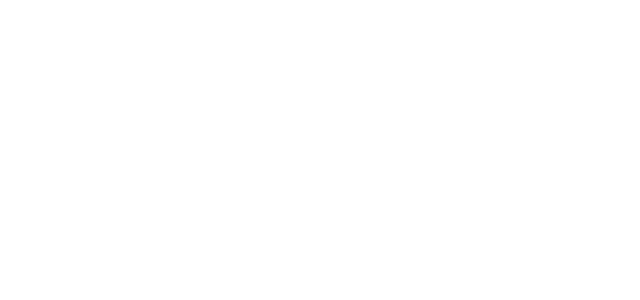
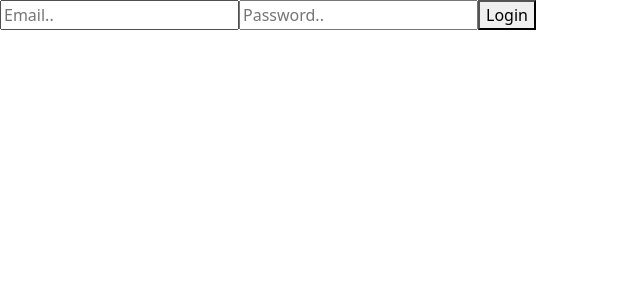
Before and after one commit to s-cumpalovic/gallery-fe, a React (Create React App) app: page /login in a window 1280 px wide. Shown: the top 300 px of the page, without its empty margins (0-640 px from the left). Built offline with nearby package versions, Linux system fonts and the light colour scheme.

Commit message:
Login functionallity - Redux Saga + API + Form

```diff
--- /dev/null
+++ b/src/components/Auth/LoginForm.jsx
@@ -0,0 +1,33 @@
+import React from "react";
+
+export default function LoginForm({ newUser, setNewUser, onSubmitUser }) {
+  return (
+    <div>
+      <form onSubmit={onSubmitUser}>
+        <input
+          placeholder="Email.."
+          type="email"
+          value={newUser.email}
+          onChange={({ target }) =>
+            setNewUser({
+              ...newUser,
+              email: target.value,
+            })
+          }
+        />
+        <input
+          placeholder="Password.."
+          type="password"
+          value={newUser.password}
+          onChange={({ target }) =>
+            setNewUser({
+              ...newUser,
+              password: target.value,
+            })
+          }
+        />
+        <button type="submit">Login</button>
+      </form>
+    </div>
+  );
+}
--- /dev/null
+++ b/src/pages/Login.jsx
@@ -0,0 +1,25 @@
+// React imports
+import React, { useState } from "react";
+import LoginForm from "../components/Auth/LoginForm";
+
+// Redux imports
+import { useDispatch } from "react-redux";
+import { initLoginUser } from "../store/user/slice";
+export default function Login() {
+  const dispatch = useDispatch();
+
+  const [newUser, setNewUser] = useState({
+    email: "",
+    password: "",
+  });
+  const handleOnSubmit = async (e) => {
+    e.preventDefault();
+    await dispatch(initLoginUser(newUser));
+  };
+
+  return (
+    <div>
+      <LoginForm newUser={newUser}  setNewUser={setNewUser} onSubmitUser={handleOnSubmit}/>
+    </div>
+  );
+}
--- a/src/router/Router.js
+++ b/src/router/Router.js
@@ -1,6 +1,7 @@
 import React from "react";
 import { Switch, Route } from "react-router-dom";
 import HomePage from "../pages/HomePage";
+import Login from "../pages/Login";
 import SingleGallery from "../pages/SingleGallery";
 
 export default function Router() {
@@ -12,6 +13,9 @@ export default function Router() {
       <Route path="/galleries/:id">
         <SingleGallery />
       </Route>
+      <Route path="/login">
+        <Login />
+      </Route>
     </Switch>
   );
 }
--- /dev/null
+++ b/src/services/AuthService.js
@@ -0,0 +1,37 @@
+import { ApiService } from "./ApiService";
+
+class AuthService extends ApiService {
+
+  /* TO DO:
+   * Implement function bellow to check if token exist
+   * when Register, Logout functions are implemented
+   */
+
+  setAxiosAuthorizationHeader(tokenParam = null) {
+    let token = tokenParam ? tokenParam : localStorage.getItem("token");
+
+    if (token) {
+      this.client.defaults.headers.common["Authorization"] = `Bearer ${token}`;
+    }
+  }
+
+  getToken = () => {
+    let tokenJSON = localStorage.getItem("token");
+    const token = JSON.parse(tokenJSON);
+    return token;
+  };
+
+  login = async (data) => {
+    try {
+      let response = await this.client.post("/login", data);
+      if (response.data) {
+        localStorage.setItem("token", response.data.authorisation.token);
+        this.setAxiosAuthorizationHeader(response.data.authorisation.token);
+        return response.data;
+      }
+    } catch (e) {
+      console.error(e);
+    }
+  };
+}
+export const authService = new AuthService();
--- a/src/store/index.js
+++ b/src/store/index.js
@@ -1,14 +1,15 @@
-// React imports
 import { configureStore } from "@reduxjs/toolkit";
 import createSagaMiddleware from "redux-saga";
 import galleriesReducer from "./gallery/slice";
-// Redux
+import usersReducer from "./user/slice";
+
 import sagas from "./sagas";
 
 const sagaMiddleware = createSagaMiddleware();
 export default configureStore({
   reducer: {
     galleries: galleriesReducer,
+    users: usersReducer,
   },
 
   middleware: (getDefaultMiddleware) => [
--- a/src/store/sagas.js
+++ b/src/store/sagas.js
@@ -1,7 +1,9 @@
 import * as gallerySagas from "./gallery/saga";
+import * as usersSagas from "./user/saga";
 
 const sagas = {
   ...gallerySagas,
+  ...usersSagas,
 };
 
 export default sagas;
--- /dev/null
+++ b/src/store/user/saga.js
@@ -0,0 +1,17 @@
+import { put, call, takeLatest } from "redux-saga/effects";
+import { authService } from "../../services/AuthService";
+
+import { initLoginUser, login } from "./slice";
+
+function* initLoginUserHandler(action) {
+  try {
+    const response = yield call(authService.login, action.payload);
+    yield put(login(response));
+  } catch (e) {
+    console.error(e);
+  }
+}
+
+export function* watchInitLoginUser() {
+  yield takeLatest(initLoginUser.type, initLoginUserHandler);
+}
--- /dev/null
+++ b/src/store/user/selectors.js
@@ -0,0 +1,3 @@
+const selectUser = (state) => state.users.user;
+
+export {selectUser};
--- /dev/null
+++ b/src/store/user/slice.js
@@ -0,0 +1,30 @@
+import { createSlice } from "@reduxjs/toolkit";
+
+const middlewareActions = {
+  initLoginUser: () => {},
+};
+
+export const usersSlice = createSlice({
+  name: "users",
+  initialState: {
+    user: {
+        user: {
+            name: "",
+        },
+        authorisation: {
+            token: "",
+        }
+    },
+  },
+
+  reducers: {
+    login: (state, action) => {
+      state.user = action.payload;
+    },
+    ...middlewareActions,
+  },
+});
+
+export const { initLoginUser, login } = usersSlice.actions;
+
+export default usersSlice.reducer;
```
